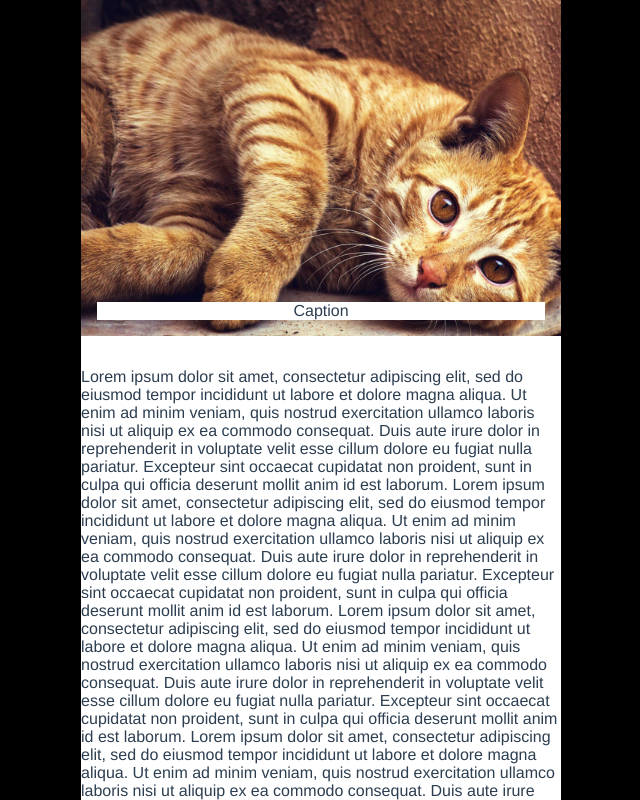
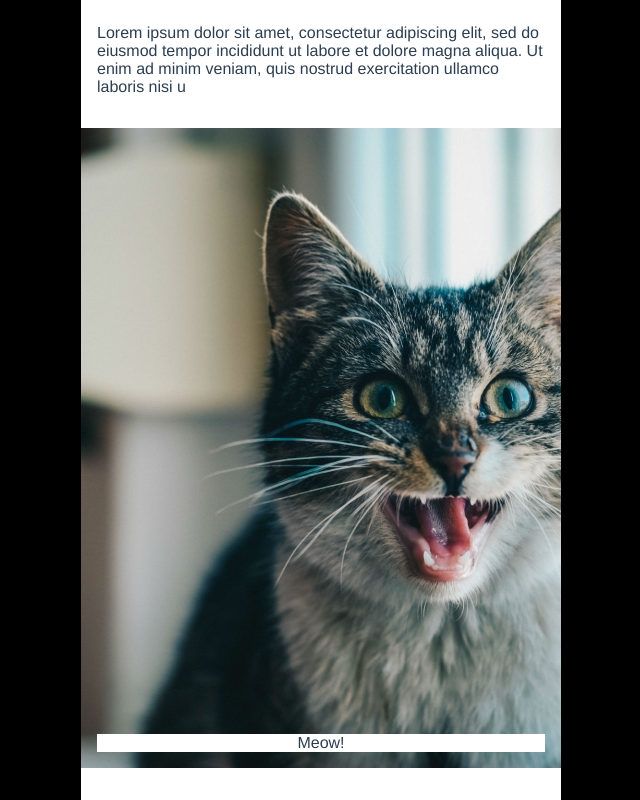
Before and after one commit to maurer2/sensor-scrolling-stuff, a Vue app: page / in a window 1280 px wide. Shown: the part 1040-1840 px from the top of the page, without its empty margins (319-959 px from the left). Built offline with nearby package versions, Linux system fonts and the light colour scheme.

Commit message:
Added basic rubber banding and minor improvements

```diff
--- a/src/App.vue
+++ b/src/App.vue
@@ -1,10 +1,12 @@
 <template>
   <article class="wrapper">
-    <DummyComponent chars="666" class="section" />
+    <DummyComponent chars="150" class="section" />
     <SlideComponent class="section" />
-    <DummyComponent chars="999" class="section" />
+    <DummyComponent chars="100" class="section" />
     <SensorSlideComponent class="section" />
-    <DummyComponent chars="5000" class="section" />
+    <DummyComponent chars="200" class="section" />
+    <RubberBandComponent class="section" />
+    <DummyComponent chars="1000" class="section" />
   </article>
 </template>
 
@@ -13,10 +15,11 @@ import { Component, Vue } from 'vue-property-decorator';
 import DummyComponent from './components/DummyComponent.vue';
 import SlideComponent from './components/SlideComponent.vue';
 import SensorSlideComponent from './components/SensorSlideComponent.vue';
+import RubberBandComponent from './components/RubberBandComponent.vue';
 
 @Component({
   components: {
-    DummyComponent, SlideComponent, SensorSlideComponent,
+    DummyComponent, SlideComponent, SensorSlideComponent, RubberBandComponent
   },
 })
 export default class App extends Vue {}
@@ -38,8 +41,9 @@ body {
 }
 
 .wrapper {
+  margin: auto;
+  padding: 1rem 0;
   max-width: 480px;
-  margin: auto;
   background: #fff;
 }
 </style>
--- a/src/components/DummyComponent.vue
+++ b/src/components/DummyComponent.vue
@@ -27,4 +27,8 @@ export default class DummyComponent extends Vue {
 }
 </script>
 
-<style scoped lang="scss"></style>
+<style scoped lang="scss">
+  .dummy-content {
+    padding: 0 1rem;
+  }
+</style>
--- /dev/null
+++ b/src/components/RubberBandComponent.vue
@@ -0,0 +1,117 @@
+<template>
+    <section class="slide-wrapper" @pointerdown="activatePointer" @pointerup="deactivatePointer" @pointermove="pointerMove"
+             @pointerleave="deactivatePointer">
+        <figure class="slide" :style="styleAttribute" ref="slide">
+            <img src="../assets/cat3-small.jpg" alt="background-image" class="slide-background slide-background--is-slideable" ref="image">
+            <figcaption class="slide-content">
+                Meow!
+            </figcaption>
+        </figure>
+    </section>
+</template>
+
+<script lang="ts">
+    import { Component, Vue } from 'vue-property-decorator';
+
+    @Component
+    export default class RubberBandComponent extends Vue {
+        private pointerIsDown: boolean = false;
+        private translateX: number = 0;
+        private transitionDuration: number = 0;
+
+        private activatePointer() {
+            this.pointerIsDown = true;
+        }
+
+        private deactivatePointer() {
+            this.resetTransition();
+            this.pointerIsDown = false;
+        }
+
+        private pointerMove(event: PointerEvent) {
+            if (!this.pointerIsDown) {
+                return
+            }
+
+            this.activateTransition(event.x);
+        }
+
+        private activateTransition(pointerX: number) {
+            const container = this.$refs.slide as HTMLElement;
+            const image = this.$refs.image as HTMLElement;
+
+            const boundingBoxContainer = container.getBoundingClientRect();
+            const width = boundingBoxContainer.width;
+            const offsetLeft = container.offsetLeft;
+
+            const overflowSize = Math.abs(image.offsetLeft);
+
+            const currentPositionInPercent = Math.round((pointerX - offsetLeft) * 100 / width);
+            const maxTransformX = Math.round(overflowSize * 100 / width);
+            const elongationFromCenterAbsolute = (currentPositionInPercent - 50) * 2;
+
+            //slightly long variable name
+            const elongationFromCenterMappedToOverflowSize = (maxTransformX * elongationFromCenterAbsolute) / 100;
+
+            this.transitionDuration = 0;
+            this.translateX = elongationFromCenterMappedToOverflowSize;
+        }
+
+        private resetTransition() {
+            this.translateX = 0;
+            this.transitionDuration = 500;
+        }
+
+        get styleAttribute() {
+            return {
+                transform: `translateX(${this.translateX}%)`,
+                transitionDuration: `${this.transitionDuration}ms`
+            };
+        }
+    }
+</script>
+
+<style scoped lang="scss">
+    .slide-wrapper {
+        margin: 2rem 0;
+        padding: 0;
+        background: aliceblue;
+        overflow: hidden;
+    }
+
+    .slide {
+        position: relative;
+        margin: 0;
+        padding: 0;
+        transform: translateX(0);
+        will-change: transform;
+        touch-action: none;
+        transition: transform;
+        user-select: none;
+    }
+
+    .slide-background {
+        display: block;
+        width: 100%;
+        height: auto;
+        pointer-events: none;
+
+        &--is-slideable {
+            $width: 200%;
+            $overflow-width: $width - 100%;
+
+            width: $width;
+            margin-left: ($overflow-width / 2) * -1;
+            margin-right: ($overflow-width / 2) * -1;
+        }
+    }
+
+    .slide-content {
+        position: absolute;
+        left: 1rem;
+        right: 1rem;
+        bottom: 1rem;
+        text-align: center;
+        background: #fff;
+    }
+</style>
--- a/src/components/SensorSlideComponent.vue
+++ b/src/components/SensorSlideComponent.vue
@@ -3,7 +3,7 @@
     <figure class="slide" :style="styleAttribute" ref="slide">
       <img src="../assets/cat2-small.jpg" alt="background-image" class="slide-background slide-background--is-slideable" ref="image">
       <figcaption class="slide-content">
-        Caption
+        Meow!
       </figcaption>
     </figure>
   </section>
@@ -67,6 +67,7 @@ export default class SensorSlideComponent extends Vue {
   transform: translateX(0);
   will-change: transform;
   touch-action: none;
+  user-select: none;
 }
 
 .slide-background {
--- a/src/components/SlideComponent.vue
+++ b/src/components/SlideComponent.vue
@@ -4,7 +4,7 @@
     <figure class="slide" :style="styleAttribute" ref="slide">
       <img src="../assets/cat-small.jpg" alt="background-image" class="slide-background slide-background--is-slideable" ref="image">
       <figcaption class="slide-content">
-        Caption
+        Meow!
       </figcaption>
     </figure>
   </section>
@@ -75,6 +75,7 @@ export default class SlideComponent extends Vue {
   transform: translateX(0);
   will-change: transform;
   touch-action: none;
+  user-select: none;
 }
 
 .slide-background {
```
Also changed, not shown: src/assets/cat3-small.jpg (added), 1 other file (tests, documents, lock files or other folders).
